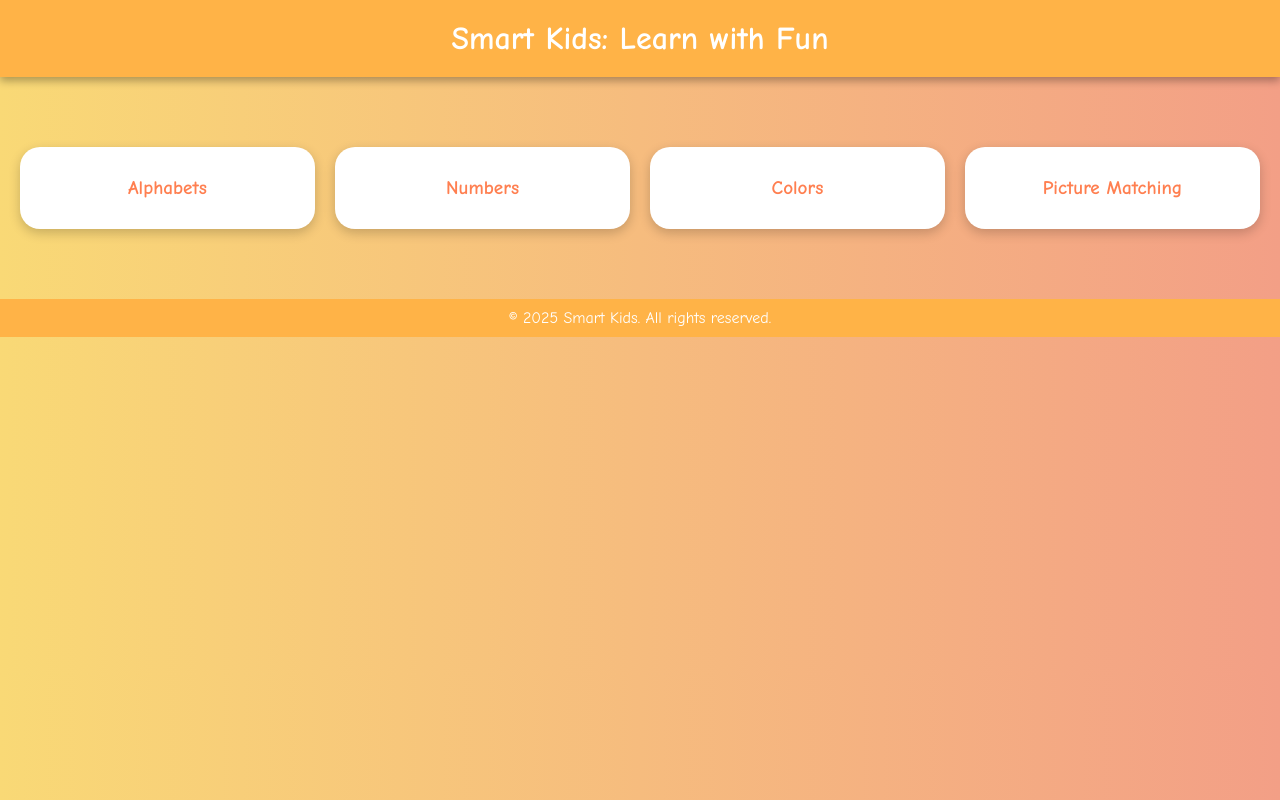
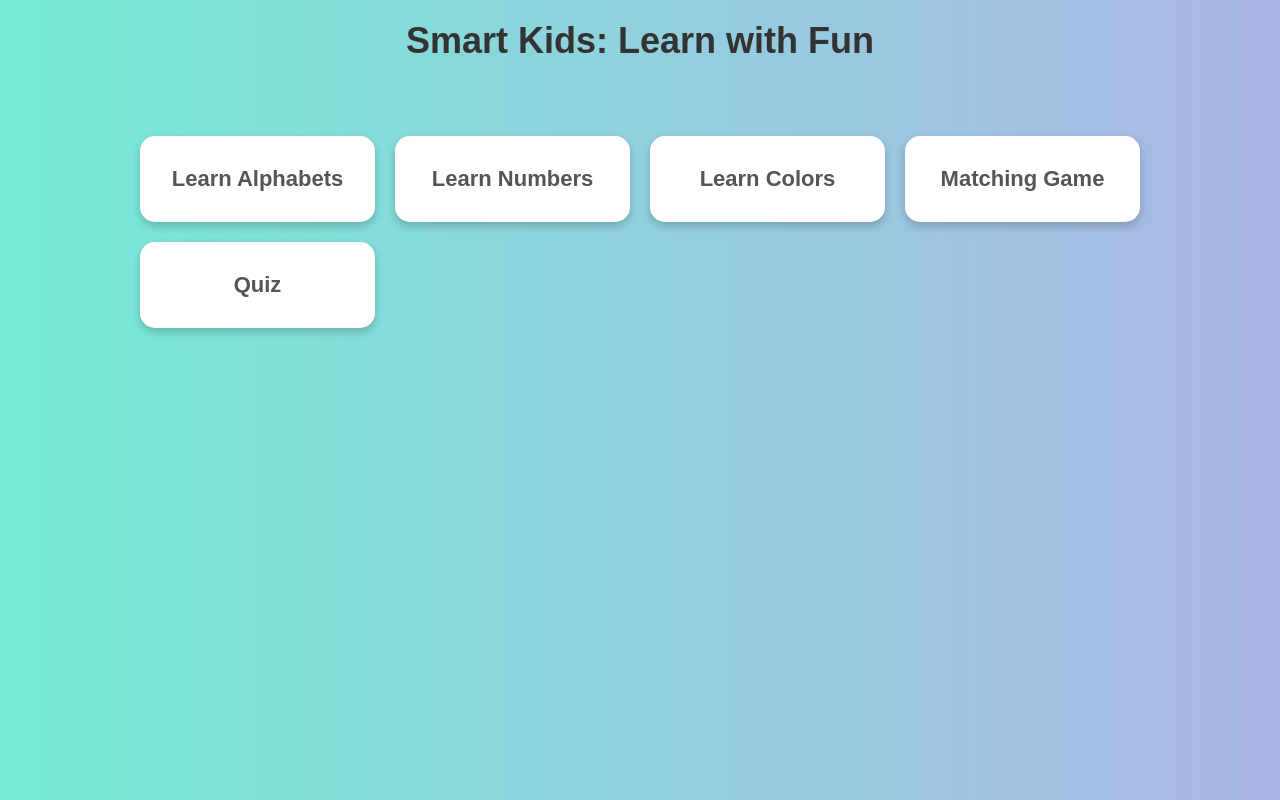
Before and after one commit to LofarBhai01/Smart-kids-learn-with-fun, a plain HTML site: page index.html in a window 1280 px wide. Drawn offline with Linux system fonts and the light colour scheme.

Commit message:
index.html

```diff
--- a/index.html
+++ b/index.html
@@ -2,69 +2,60 @@
 <html lang="en">
 <head>
     <meta charset="UTF-8">
-  <meta name="viewport" content="width=device-width, initial-scale=1">
+    <meta name="viewport" content="width=device-width, initial-scale=1.0">
     <title>Smart Kids: Learn with Fun</title>
     <style>
         body {
+            font-family: Arial, sans-serif;
+            background: linear-gradient(to right, #74ebd5, #acb6e5);
             margin: 0;
             padding: 0;
-      font-family: 'Comic Sans MS', cursive, sans-serif;
-      background: linear-gradient(to right, #f9d976, #f39f86);
-      text-align: center;
+            display: flex;
+            flex-direction: column;
+            align-items: center;
         }
-    header {
-      background-color: #ffb347;
-      padding: 20px;
-      font-size: 2em;
-      font-weight: bold;
-      color: white;
-      box-shadow: 0px 4px 8px rgba(0,0,0,0.3);
+        h1 {
+            margin-top: 20px;
+            color: #333;
+            font-size: 36px;
         }
         .container {
-      margin-top: 50px;
             display: grid;
             grid-template-columns: repeat(auto-fit, minmax(200px, 1fr));
             gap: 20px;
-      padding: 20px;
+            margin-top: 50px;
+            width: 90%;
+            max-width: 1000px;
         }
         .card {
             background: white;
+            border-radius: 15px;
             padding: 30px;
-      border-radius: 20px;
-      box-shadow: 0px 4px 12px rgba(0,0,0,0.2);
-      transition: transform 0.3s, background 0.3s;
-      font-size: 1.2em;
+            text-align: center;
+            font-size: 22px;
             font-weight: bold;
-      color: #ff7f50;
+            color: #555;
+            box-shadow: 0 4px 8px rgba(0,0,0,0.2);
+            cursor: pointer;
+            transition: transform 0.2s;
         }
         .card:hover {
             transform: scale(1.05);
-      background: #ffe4b5;
-    }
-    footer {
-      margin-top: 50px;
-      padding: 10px;
-      background-color: #ffb347;
-      color: white;
+            background-color: #f0f0f0;
         }
     </style>
 </head>
 <body>
 
-<header>
-  Smart Kids: Learn with Fun
-</header>
+    <h1>Smart Kids: Learn with Fun</h1>
 
     <div class="container">
-  <div class="card" onclick="alert('Alphabets Section Coming Soon!')">Alphabets</div>
-  <div class="card" onclick="alert('Numbers Section Coming Soon!')">Numbers</div>
-  <div class="card" onclick="alert('Colors Section Coming Soon!')">Colors</div>
-  <div class="card" onclick="alert('Picture Matching Game Coming Soon!')">Picture Matching</div>
+        <div class="card" onclick="location.href='alphabets.html'">Learn Alphabets</div>
+        <div class="card" onclick="location.href='numbers.html'">Learn Numbers</div>
+        <div class="card" onclick="location.href='colors.html'">Learn Colors</div>
+        <div class="card" onclick="location.href='matching.html'">Matching Game</div>
+        <div class="card" onclick="location.href='quiz.html'">Quiz</div>
     </div>
-
-<footer>
-  © 2025 Smart Kids. All rights reserved.
-</footer>
 
 </body>
 </html>
```
Lines whose indentation alone changed are shown as unchanged.
